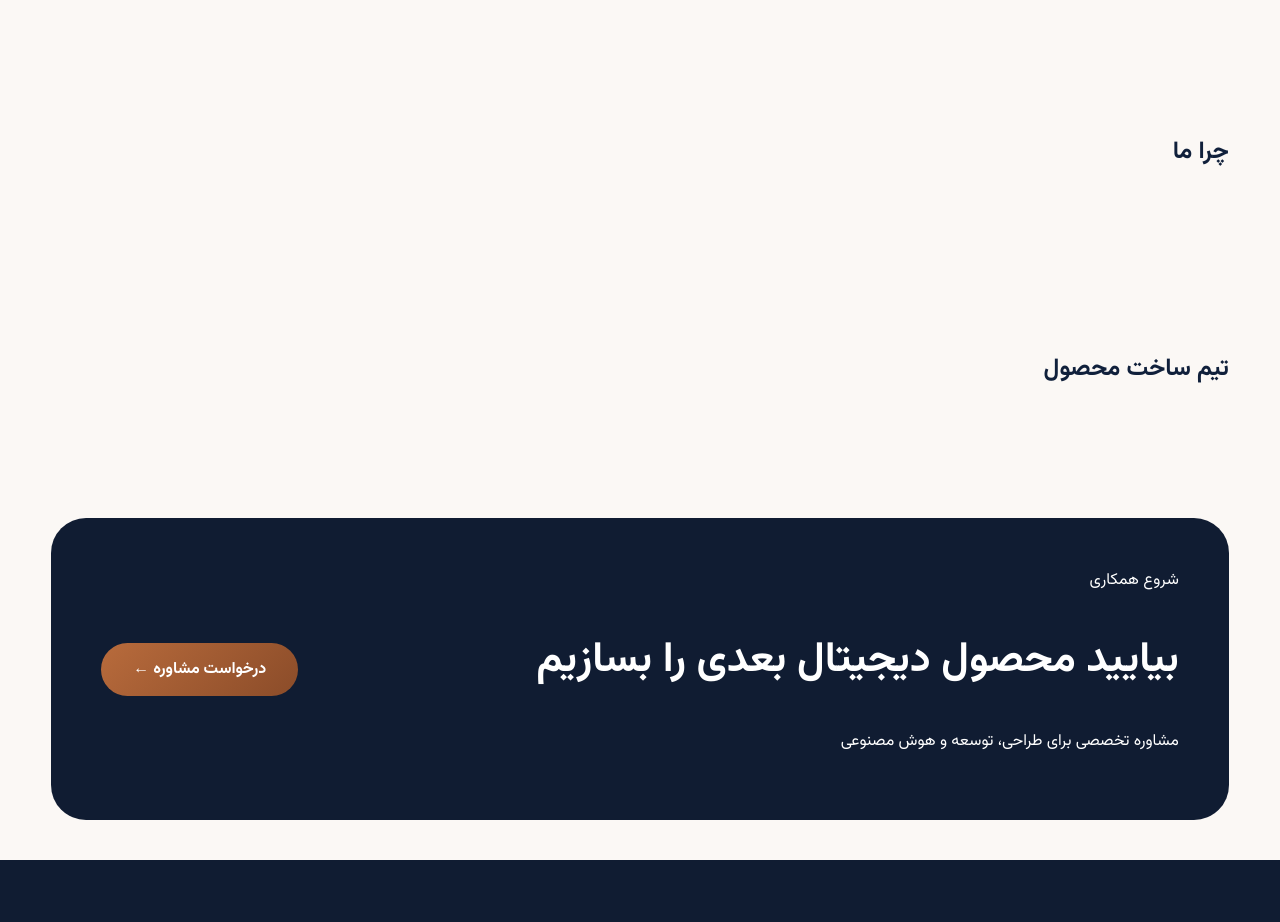
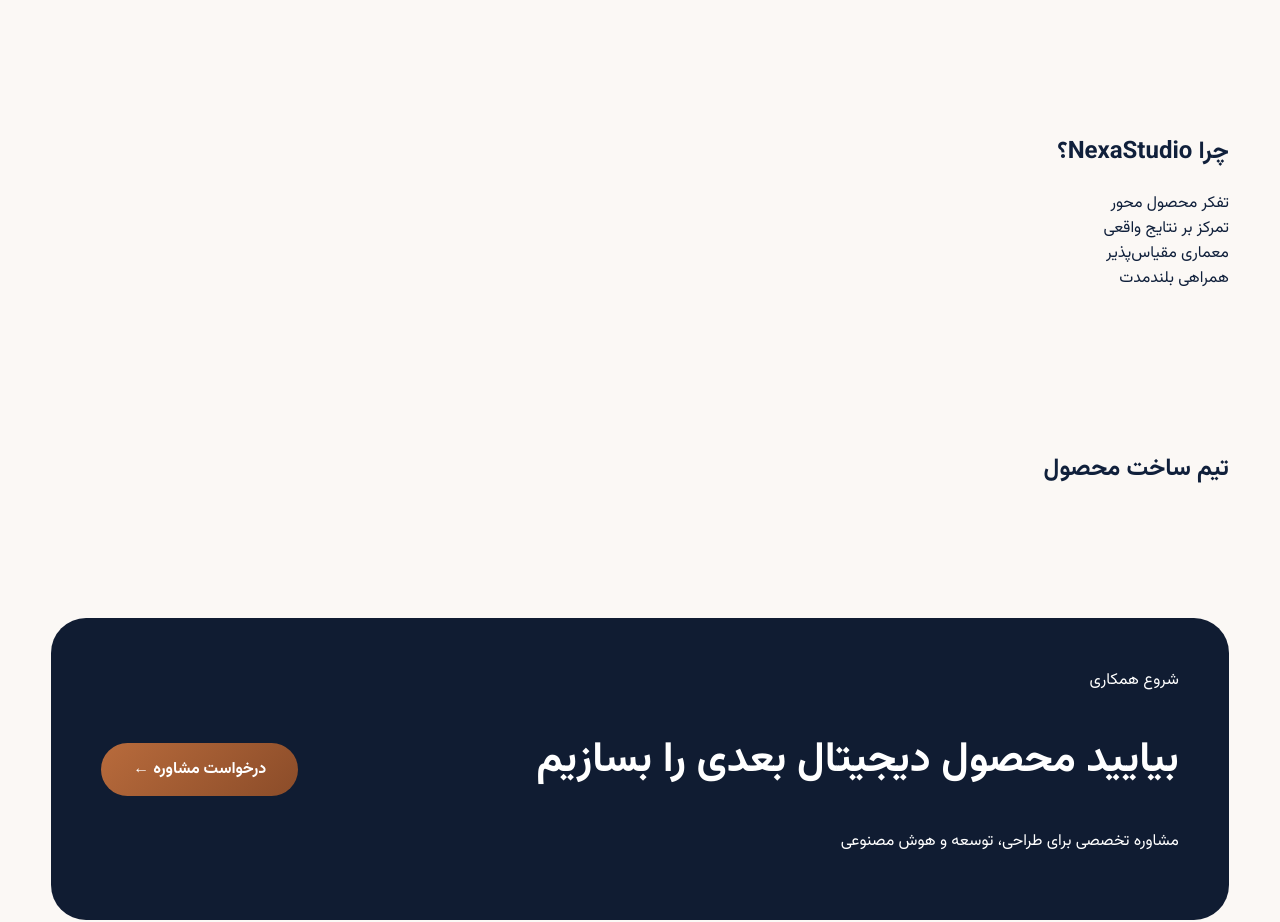
Before and after one commit to zohreksh/smartpilot, a Nuxt app: page / in a window 1280 px wide. Shown: the part 1980-2902 px from the top of the page. Built offline with nearby package versions, Linux system fonts and the light colour scheme.

Commit message:
feat: build why nexastudio section

```diff
--- a/components/sections/WhyUsSection.vue
+++ b/components/sections/WhyUsSection.vue
@@ -1,7 +1,13 @@
 <template>
   <section class="section">
     <div class="container">
-      <h2>چرا ما</h2>
+      <h2>چرا NexaStudio؟</h2>
+      <div class="features-grid">
+        <article>تفکر محصول محور</article>
+        <article>تمرکز بر نتایج واقعی</article>
+        <article>معماری مقیاس‌پذیر</article>
+        <article>همراهی بلندمدت</article>
+      </div>
     </div>
   </section>
 </template>
```
